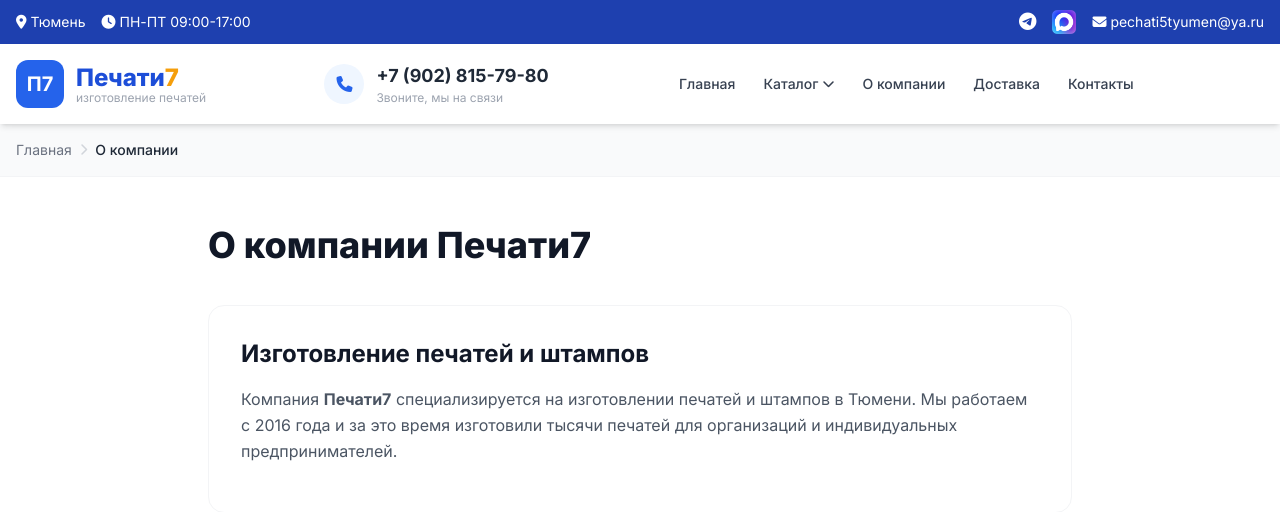
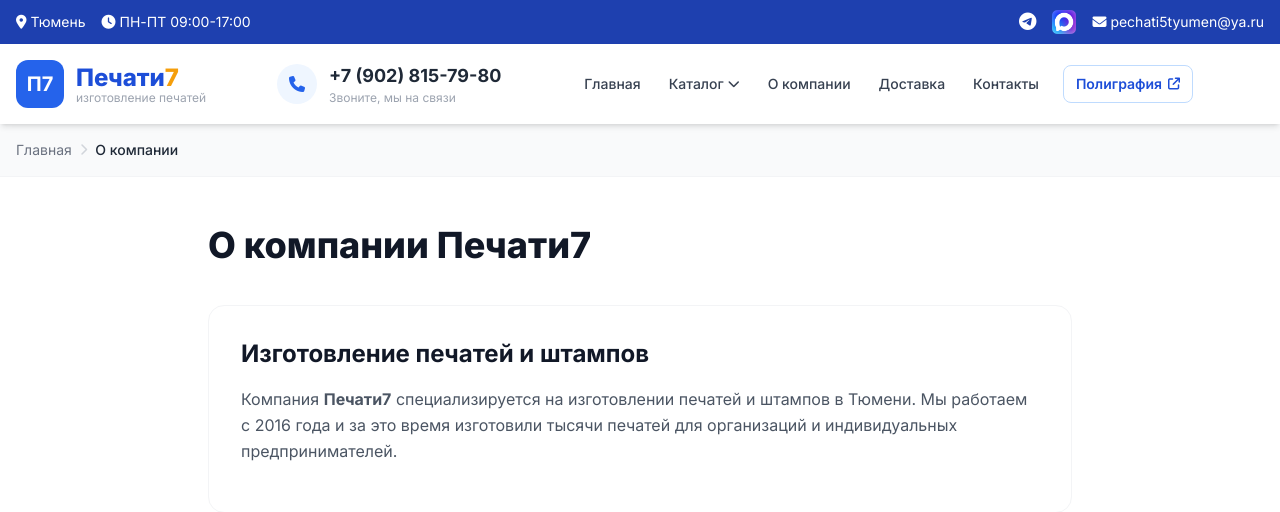
Before and after one commit to NovaCode37/pechati, a Flask app: page /about in a window 1280 px wide. Shown: the top 512 px of the page. Run offline with Flask 3, Linux system fonts and the light colour scheme; parts of the project's set-up code (start-up, migrations or seed data) failed here and were passed over; some libraries are stand-ins or nearby versions.

Commit message:
Add a Polygraphy button linking to Format 7
In the desktop menu and the mobile menu. The link is in punycode so it
does not depend on how the Cyrillic domain gets handled.

```diff
--- a/templates/base.html
+++ b/templates/base.html
@@ -136,6 +136,9 @@
                     <a href="{{ url_for('about') }}" class="px-3 py-2 rounded-lg text-sm font-medium text-gray-700 hover:bg-primary-50 hover:text-primary-700 transition">О компании</a>
                     <a href="{{ url_for('delivery') }}" class="px-3 py-2 rounded-lg text-sm font-medium text-gray-700 hover:bg-primary-50 hover:text-primary-700 transition">Доставка</a>
                     <a href="{{ url_for('contacts') }}" class="px-3 py-2 rounded-lg text-sm font-medium text-gray-700 hover:bg-primary-50 hover:text-primary-700 transition">Контакты</a>
+                    <a href="https://xn--7-7sb9ahkoj.xn--p1ai" target="_blank" rel="noopener" title="Перейти на сайт «Формат 7»" class="ml-2 inline-flex items-center gap-1.5 px-3 py-2 rounded-lg text-sm font-semibold text-primary-700 border border-primary-200 hover:bg-primary-600 hover:text-white hover:border-primary-600 transition">
+                        Полиграфия <i class="fas fa-arrow-up-right-from-square text-xs"></i>
+                    </a>
                 </nav>
                 <div class="flex items-center gap-3">
                     <button id="mobileMenuBtn" class="md:hidden w-10 h-10 flex items-center justify-center rounded-lg hover:bg-gray-100 transition">
@@ -158,6 +161,9 @@
                 <a href="{{ url_for('delivery') }}" class="block px-3 py-2.5 rounded-lg text-gray-700 hover:bg-primary-50 font-medium">Доставка</a>
                 <a href="{{ url_for('contacts') }}" class="block px-3 py-2.5 rounded-lg text-gray-700 hover:bg-primary-50 font-medium">Контакты</a>
                 <a href="{{ url_for('policy') }}" class="block px-3 py-2.5 rounded-lg text-gray-700 hover:bg-primary-50 font-medium">Политика конфиденциальности</a>
+                <a href="https://xn--7-7sb9ahkoj.xn--p1ai" target="_blank" rel="noopener" class="block px-3 py-2.5 rounded-lg text-primary-700 hover:bg-primary-50 font-semibold">
+                    Полиграфия <i class="fas fa-arrow-up-right-from-square text-xs"></i>
+                </a>
                 <div class="pt-2">
                     <a href="{{ url_for('catalog_all') }}" class="block text-center bg-primary-600 text-white py-3 rounded-xl font-semibold">
                         <i class="fas fa-th-large"></i> Каталог
```
